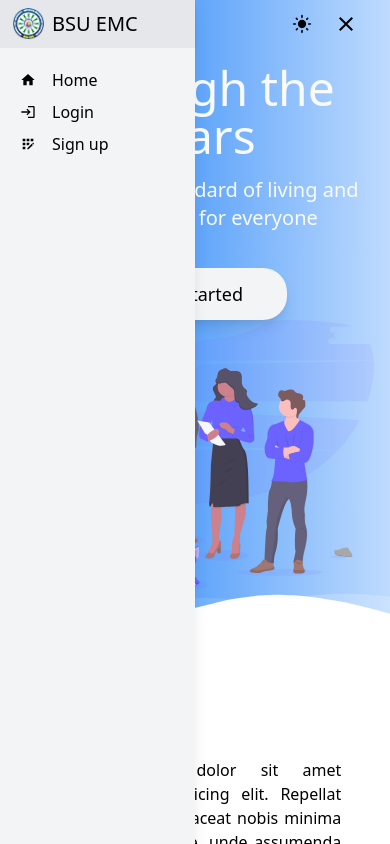
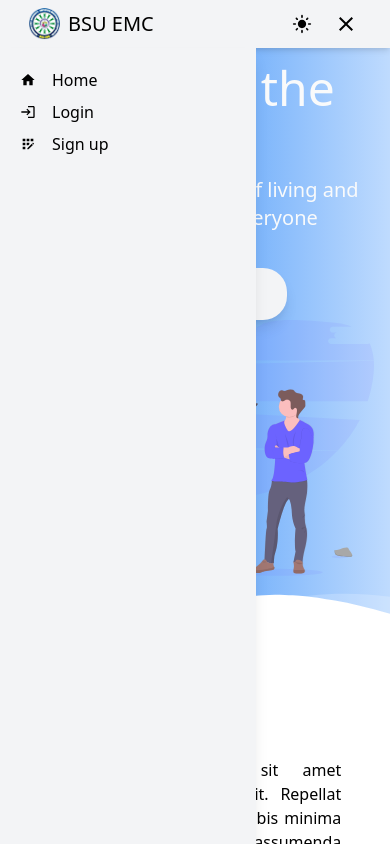
Before and after one commit to arielsantosllanita/bsuemc-client, a React (Create React App) app: page / in a window 390 px wide. Both pictures are taken after a click on the item 346 px from the left and 24 px from the top of the page. Shown: the top 844 px of the page. Built offline with nearby package versions, Linux system fonts and the light colour scheme.

Commit message:
Fix typos at components

```diff
--- a/src/components/Dashboard/Header.js
+++ b/src/components/Dashboard/Header.js
@@ -9,7 +9,9 @@ export default function Header({ openMenu, setOpenMenu }) {
 
   return (
     <header
-      className="h-14 w-full sticky top-0 shadow-md
+      // ! Be careful when changing the height of this component
+      // The height of this component affects the height of SideNav
+      className="h-14 w-full sticky top-0 shadow-md z-50
      bg-gray-100 dark:bg-gray-600 flex justify-between lg:justify-end px-7"
     >
       {/* Hamburger menu */}
--- a/src/components/Dashboard/SideNav.js
+++ b/src/components/Dashboard/SideNav.js
@@ -4,7 +4,7 @@ import {
   MdAnalytics,
   MdHome,
   MdPayment,
-  MdQuestionAnswer
+  MdQuestionAnswer,
 } from 'react-icons/md';
 
 export default function SideNav() {
@@ -14,7 +14,7 @@ export default function SideNav() {
         <li>
           <Link to={ROUTES.DASHBOARD}>
             <div className="flex gap-x-3">
-              <MdHome className="w-8 h-6 fill-current dark:text-white" />
+              <MdHome className="self-center fill-current dark:text-white" />
               <span className="text flex-grow">Home</span>
             </div>
           </Link>
@@ -22,7 +22,7 @@ export default function SideNav() {
         <li>
           <Link to={ROUTES.DASHBOARD_PAYMENTS}>
             <div className="flex gap-x-3">
-              <MdPayment className="w-8 h-6 fill-current dark:text-white" />
+              <MdPayment className="self-center fill-current dark:text-white" />
               <span className="text flex-grow">Payment</span>
             </div>
           </Link>
@@ -30,7 +30,7 @@ export default function SideNav() {
         <li>
           <Link to={ROUTES.DASHBOARD_REPORTS}>
             <div className="flex gap-x-3">
-              <MdAnalytics className="w-8 h-6 fill-current dark:text-white" />
+              <MdAnalytics className="self-center fill-current dark:text-white" />
               <span className="text flex-grow">Reports</span>
             </div>
           </Link>
@@ -38,7 +38,7 @@ export default function SideNav() {
         <li>
           <Link to={ROUTES.DASHBOARD_FAQ}>
             <div className="flex gap-x-3">
-              <MdQuestionAnswer className="w-8 h-6 fill-current dark:text-white" />
+              <MdQuestionAnswer className="self-center fill-current dark:text-white" />
               <span className="text flex-grow">FAQS</span>
             </div>
           </Link>
--- a/src/components/Dashboard/index.js
+++ b/src/components/Dashboard/index.js
@@ -11,8 +11,9 @@ export default function Index({ children }) {
 
         <aside
           ref={sideNavRef}
-          className={`w-64 overflow-y-auto bg-gray-100 dark:bg-gray-600 fixed lg:sticky left-0 top-14 lg:top-0 lg:h-screen
-           ${!openMenu ? "hidden lg:block" : ""}`}
+          className={`w-64 overflow-y-auto bg-gray-100 dark:bg-gray-600
+           fixed lg:sticky left-0 top-14 lg:top-0 lg:h-screen z-50 ${!openMenu ? "hidden lg:block" : ""}`}
+          // ! The height of SideNav should be deducted by the height of the Header component (h-14 == 3.5rem)
           style={!openMenu ? {} : { height: 'calc(100% - 3.5rem)' }}
         >
           <SideNav />
--- a/src/components/LandingPage/Header.js
+++ b/src/components/LandingPage/Header.js
@@ -1,5 +1,5 @@
 import { Link } from 'react-router-dom';
-import WaveDown from '../WaveDown';
+import WaveDown from './WaveDown';
 import * as ROUTES from '@constants/routes';
 
 export default function Header() {
@@ -26,9 +26,7 @@ export default function Header() {
           <img src="/img/hero_image.svg" alt="Hero" />
         </div>
       </div>
-      <WaveDown
-        classes="-mt-4 md:-mt-14 lg:-mt-16 transform-none cursor-auto"
-      />
+      <WaveDown classes="-mt-4 md:-mt-14 lg:-mt-16 transform-none cursor-auto" />
     </header>
   )
 }
--- a/src/components/LandingPage/index.js
+++ b/src/components/LandingPage/index.js
@@ -2,7 +2,7 @@ import Content from "./Content";
 import Header from "./Header";
 import Footer from './Footer';
 import Services from './Services';
-import FadeInWhenVisible from "helpers/FadeInWhenVisible";
+import FadeInWhenVisible from "@helpers/FadeInWhenVisible";
 
 export default function Index() {
   return (
--- a/src/components/TopNav.js
+++ b/src/components/TopNav.js
@@ -32,14 +32,16 @@ export default function TopNav() {
   return (
     <nav
       className={`w-full sticky top-0 h-12 z-10 theme-transition
-       ${((onLandingPage && !scrollDown) || (openMenu)) ? "bg-transparent"
-          : ((onLandingPage && scrollDown) || (!onLandingPage)) && "bg-gray-100 dark:bg-gray-600 shadow-md"}`}
+       ${((onLandingPage && scrollDown) || (!onLandingPage) || (openMenu))
+          ? "bg-gray-100 dark:bg-gray-600 shadow-md"
+          : ((onLandingPage && !scrollDown)) && "bg-transparent"
+        }`}
     >
-      {openMenu && <SideNav navRef={sideNavRef} />}
       <div className="container m-auto px-7 md:px-16">
         <div className="grid grid-cols-2 py-2">
+          <div className="flex flex-grow-0">
             <Link to={ROUTES.LANDING_PAGE}>
-            <div className={`${openMenu && "invisible"} flex flex-row gap-x-2 md:gap-x-4`}>
+              <div className="flex flex-row gap-x-2 md:gap-x-4">
                 <img src="/img/brand_logo_35x35.png" className="w-8" alt="Brand logo" />
                 <h2 className="font-medium font-sans self-center
                 text-black dark:text-white">
@@ -47,19 +49,14 @@ export default function TopNav() {
                 </h2>
               </div>
             </Link>
+          </div>
 
           <ul className="flex flex-row self-center gap-x-3 md:gap-x-9 justify-end">
-            <li
-              onClick={themeHandler}
-              className="cursor-pointer flex self-center"
-            >
+            <li className="cursor-pointer flex self-center" onClick={themeHandler}>
               {darktheme ? <MdDarkMode className="w-8 h-5 fill-current text-white" />
                 : <MdLightMode className="w-8 h-5" />}
             </li>
-            <li
-              onClick={setOpenMenu}
-              className="md:hidden cursor-pointer flex self-center"
-            >
+            <li className="md:hidden cursor-pointer flex self-center" onClick={setOpenMenu}>
               {openMenu ? <MdClose className="w-8 h-6 fill-current dark:text-white" />
                 : <MdMenu className="w-8 h-6 fill-current dark:text-white" />}
             </li>
@@ -73,8 +70,10 @@ export default function TopNav() {
               <Link to={ROUTES.SIGN_UP}>Sign up</Link>
             </li>
           </ul>
+
         </div>
       </div>
+      {openMenu && <SideNav navRef={sideNavRef} />}
     </nav>
   )
 }
@@ -85,18 +84,9 @@ const SideNav = ({ navRef }) => {
       initial={{ x: -20 }}
       animate={{ x: 0 }}
       ref={navRef}
-      className="w-1/2 sm:w-5/12 absolute left-0 top-0
+      className="w-64 fixed left-0 top-12
        text-left z-10 bg-gray-200 dark:bg-gray-700 shadow-lg"
     >
-      <Link to={ROUTES.LANDING_PAGE}>
-        <div className="flex flex-row gap-x-2 h-12 py-2 pl-3 pr-7 shadow-md">
-          <img src="/img/brand_logo_35x35.png" className="w-8" alt="Brand logo" />
-          <h2 className="font-medium font-sans self-center
-           text-black dark:text-white">
-            BSU EMC
-          </h2>
-        </div>
-      </Link>
 
       <ul style={{ height: 'calc(100vh - 48px)' }}
         className="pt-5 pl-5 bg-gray-100 dark:bg-gray-600"
```
Also changed, not shown: src/components/LandingPage/WaveDown.js (renamed from src/components/WaveDown.js). Lines whose indentation alone changed are shown as unchanged.
